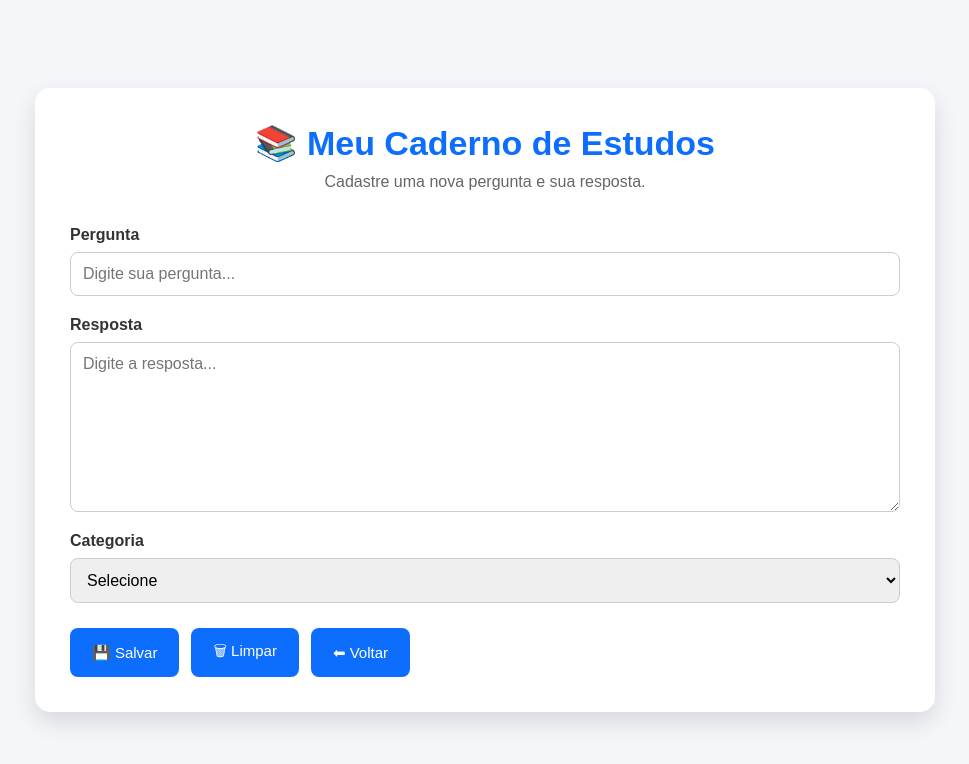
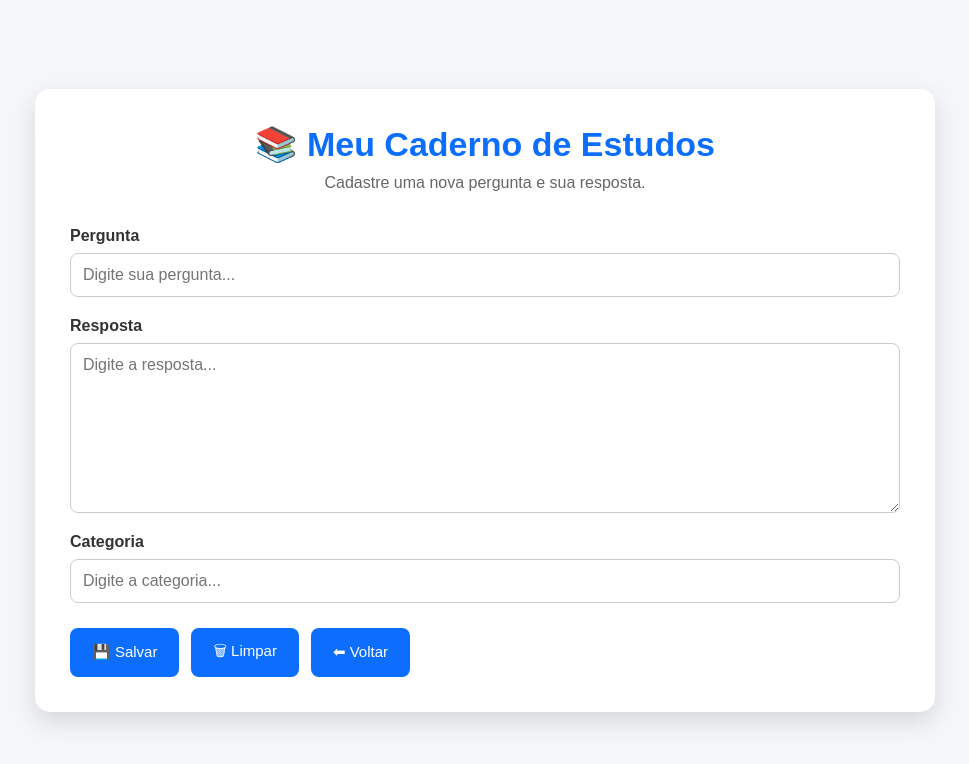
Before and after one commit to vinipedro629/Nova-pasta--2-, a PHP site: page /cadastro.php in a window 1280 px wide. Shown: the top 764 px of the page, without its empty margins (155-1124 px from the left). Run offline with PHP 8.4, Linux system fonts and the light colour scheme.

Commit message:
feat: Alterar campo de categoria para entrada de texto e atualizar mensagem de alerta

```diff
--- a/cadastro.php
+++ b/cadastro.php
@@ -53,23 +53,12 @@
 
                 <label for="categoria">Categoria</label>
 
-                <select id="categoria" name="categoria">
-
-                    <option value="">Selecione</option>
-
-                    <option>Programação</option>
-
-                    <option>Português</option>
-
-                    <option>Matemática</option>
-
-                    <option>Direito</option>
-
-                    <option>Informática</option>
-
-                    <option>Outros</option>
-
-                </select>
+                <input
+                    type="text"
+                    id="categoria"
+                    name="categoria"
+                    placeholder="Digite a categoria..."
+                    required>
 
             </div>
 
--- a/js/script.js
+++ b/js/script.js
@@ -35,7 +35,7 @@ document.addEventListener("DOMContentLoaded", () => {
             }
 
             if (categoria === "") {
-                alert("Selecione uma categoria.");
+                alert("Digite uma categoria.");
                 return;
             }
 
```
